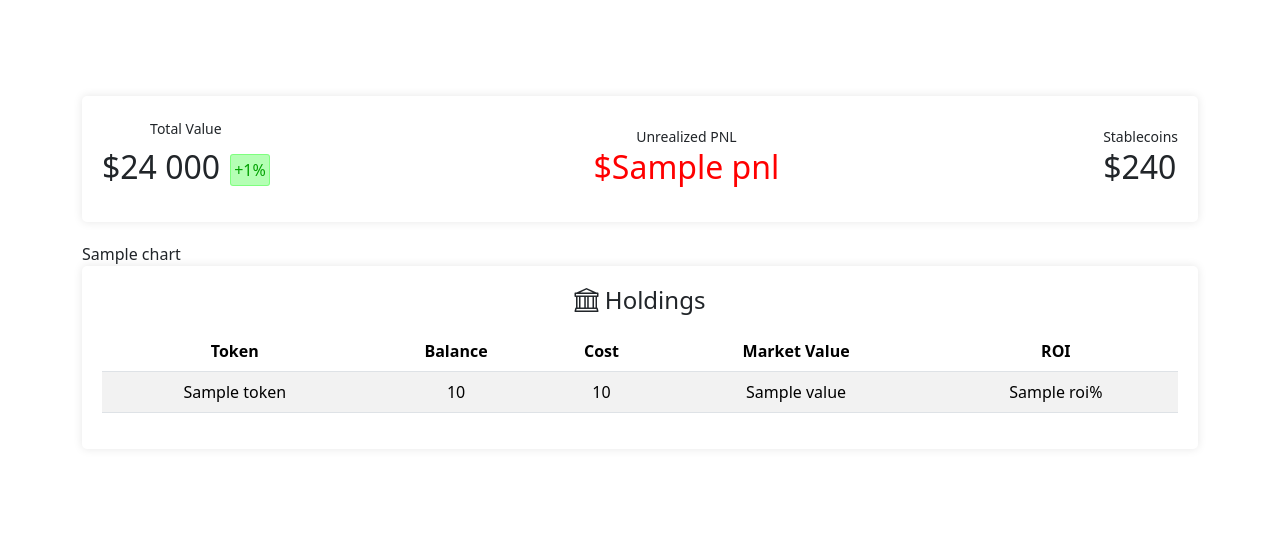
After one commit to Rayanworkout/portfolio-dashboard, a Flask app: template templates/index-page.html in a window 1280 px wide. The commit adds this page. Shown: the top 544 px of the page. Run offline with Flask 3, Linux system fonts and the light colour scheme; the template is opened without the code that fills it: most values are stand-ins (such as "Sample title", 1, 10 or a date in 2020).

Commit message:
enhanced frontend

```diff
--- a/app.py
+++ b/app.py
@@ -1,4 +1,5 @@
 from flask import Flask, render_template
+from helpers import create_plot
 
 app = Flask(__name__)
 
@@ -7,4 +8,36 @@ app = Flask(__name__)
 def index():
     percent = 50
     gains = 100
-    return render_template("index.html", percent=percent, gains=gains)
+    pnl = 0
+
+    # <p>Ethereum</p>
+    # <p>1.6</p>
+    # <p>$1540</p>
+    # <p>25%</p>
+
+    all_tokens = [
+        {
+            "name": "ETH",
+            "balance": 1.6,
+            "value": 1540,
+            "roi": 25,
+        },
+        {
+            "name": "BTC",
+            "balance": 0.5,
+            "value": 6000,
+            "roi": 10,
+        },
+        {
+            "name": "DOGE",
+            "balance": 1000,
+            "value": 0.3,
+            "roi": 5,
+        },
+    ]
+
+    # chart_div = create_plot()
+
+    return render_template(
+        "index-page.html", percent=percent, gains=gains, pnl=pnl, tokens=all_tokens
+    )
--- a/static/style.css
+++ b/static/style.css
@@ -1,5 +1,5 @@
 :root {
-    --positive-green-background: #00ff007e;
+    --positive-green-background: #00ff004b;
     --positive-green-text: #00a100;
 
     --negative-red-background: #ff2d2d62;
@@ -65,4 +65,26 @@
     .main-div {
         max-width: 100%;
     }
+
+    .chart {
+        display: none;
+    }
+
+    .main-figures {
+        flex-direction: column;
+    }
+
+    .table {
+        display: none;
+    }
 }
+
+
+@media (min-width: 768px) {
+
+    .mobile-holdings {
+        display: none;
+    }
+
+
+}
--- a/templates/base.html
+++ b/templates/base.html
@@ -7,16 +7,23 @@
     <title>
         {% block title %}Portfolio{% endblock %}
     </title>
+    <!-- BOOTSTRAP CDN -->
     <link rel="stylesheet" href="https://cdn.jsdelivr.net/npm/bootstrap@5.3.2/dist/css/bootstrap.min.css"
         integrity="sha384-T3c6CoIi6uLrA9TneNEoa7RxnatzjcDSCmG1MXxSR1GAsXEV/Dwwykc2MPK8M2HN" crossorigin="anonymous">
+
+    <!-- BOOTSTRAP ICONS CDN -->
+    <link rel="stylesheet" href="https://cdn.jsdelivr.net/npm/bootstrap-icons@1.11.1/font/bootstrap-icons.css"
+        integrity="sha384-4LISF5TTJX/fLmGSxO53rV4miRxdg84mZsxmO8Rx5jGtp/LbrixFETvWa5a6sESd" crossorigin="anonymous">
+
+    <!-- CUSTOM CSS -->
     <link rel="stylesheet" href="{{ url_for('static', filename='style.css') }}">
 </head>
 
 <body>
     <div class="container py-5 my-5">
-        <div class="text-center mx-auto main-div">
-            {% block content %}{% endblock %}
-        </div>
+        {% block figures %}{% endblock %}
+        {% block chart %}{% endblock %}
+        {% block holdings %}{% endblock %}
     </div>
 
 
--- /dev/null
+++ b/templates/index-page.html
@@ -0,0 +1,86 @@
+{% extends "base.html" %}
+
+{% block figures %}
+<div class="text-center mx-auto main-div main-figures">
+    <div class="figure">
+        <small>Total Value</small>
+        <div class="d-flex align-items-center">
+            <h2>$24 000</h2>
+            <p class="percent {% if percent >= 0 %}positive{% else %}negative{% endif %}-percent">{{percent}}%</p>
+        </div>
+    </div>
+    <div class="figure">
+        <small>Unrealized PNL</small>
+        <div class="d-flex align-items-center">
+            <h2 class="{% if pnl >= 0 %}positive{% else %}negative{% endif %}-pnl">${{pnl}}</h2>
+
+        </div>
+    </div>
+    <div class="figure">
+        <small>Stablecoins</small>
+        <div class="d-flex align-items-center">
+            <h2>$240</h2>
+        </div>
+    </div>
+
+</div>
+
+{% endblock %}
+
+{% block chart %}
+<div class="chart">
+    {{ chart | safe }}
+</div>
+
+{% endblock %}
+
+
+{% block holdings %}
+<div class="main-div text-center mx-auto">
+    <h4 class="text-center mb-3"><i class="bi bi-bank"></i> Holdings</h4>
+    <table class="table table-striped">
+        <thead>
+            <tr>
+                <th scope="col">Token</th>
+                <th scope="col">Balance</th>
+                <th scope="col">Cost</th>
+                <th scope="col">Market Value</th>
+                <th scope="col">ROI</th>
+            </tr>
+        </thead>
+        <tbody>
+            {% for token in tokens %}
+            <tr>
+                <td>{{token.name}}</td>
+                <td>{{token.balance}}</td>
+                <td>{{token.cost}}</td>
+                <td>{{token.value}}</td>
+                <td>{{token.roi}}%</td>
+            </tr>
+            {% endfor %}
+        </tbody>
+    </table>
+    <div class="mobile-holdings">
+        <div class="d-flex justify-content-between">
+            <p><b>Asset</b></p>
+            <p><b>Balance</b></p>
+            <p><b>Value</b></p>
+            <p><b>ROI</b></p>
+        </div>
+        {% for token in tokens %}
+        <div class="d-flex justify-content-between">
+            <p><b>{{token.name}}</b></p>
+            <p>{{token.balance}}</p>
+            <p>{{token.value}}</p>
+            <p>{{token.roi}}%</p>
+        </div>
+        {% endfor %}
+
+
+    </div>
+</div>
+
+
+
+
+{% endblock %}
```
Also changed, not shown: helpers.py (added, +27 -0 lines), templates/index.html (deleted, +0 -30 lines).
